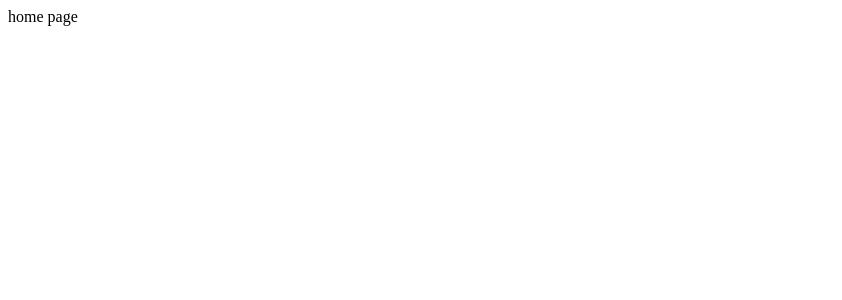
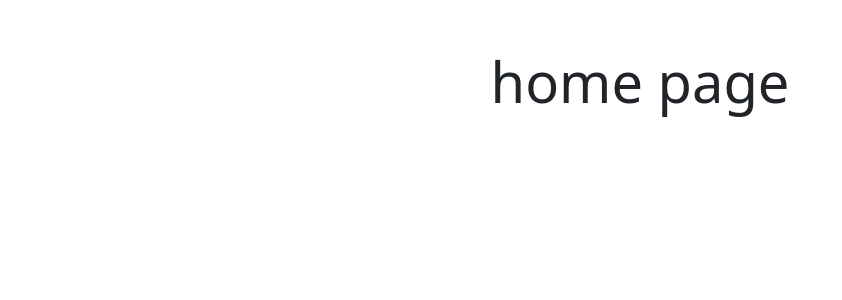
Before and after one commit to webceyhan/vite-baby-name-generator, a Vue app: page / in a window 1280 px wide. Shown: the top 300 px of the page, without its empty margins (0-842 px from the left). Built offline with nearby package versions, Linux system fonts and the light colour scheme.

Commit message:
bootstrap added

```diff
--- a/package.json
+++ b/package.json
@@ -8,6 +8,7 @@
     "preview": "vite preview"
   },
   "dependencies": {
+    "bootstrap": "^5.1.3",
     "vue": "^3.2.25"
   },
   "devDependencies": {
--- a/src/App.vue
+++ b/src/App.vue
@@ -3,5 +3,9 @@
 </script>
 
 <template>
-  home page
+  <div class="container text-center p-5">
+    <h1 class="display-4">
+      home page
+    </h1>
+  </div>
 </template>
--- a/src/main.ts
+++ b/src/main.ts
@@ -1,4 +1,6 @@
 import { createApp } from 'vue';
 import App from './App.vue';
 
+import 'bootstrap/dist/css/bootstrap.min.css';
+
 createApp(App).mount('#app');
```
Also changed, not shown: 1 other file (tests, documents, lock files or other folders).
